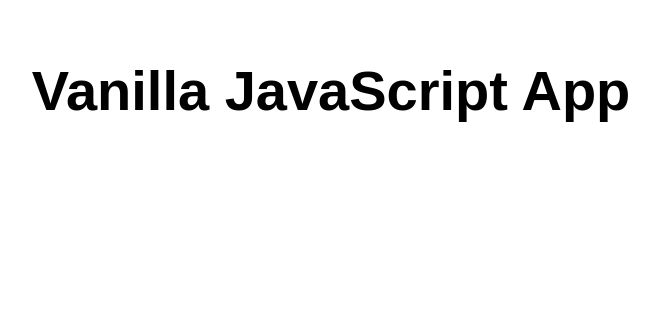
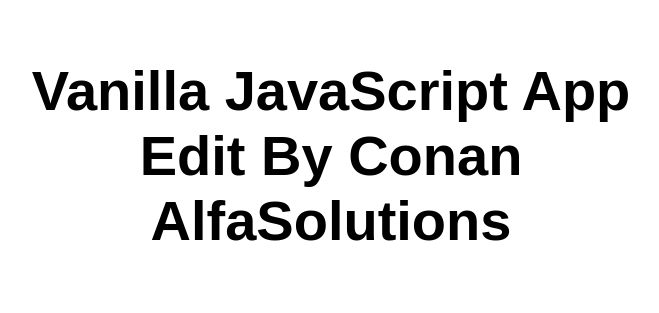
Before and after one commit to conan-vandenbossche/my-first-static-web-app, a website: page src/index.html in a window 1280 px wide. Shown: the whole page, without its empty margins (309-968 px from the left). Drawn offline with Linux system fonts and the light colour scheme.

Commit message:
Update index.html

```diff
--- a/src/index.html
+++ b/src/index.html
@@ -5,12 +5,12 @@
   <meta charset="UTF-8">
   <meta name="viewport" content="width=device-width, initial-scale=1.0">
   <link rel="stylesheet" href="styles.css">
-  <title>Vanilla JavaScript App</title>
+  <title>Vanilla JavaScript App Edit By Conan AlfaSolutions</title>
 </head>
 
 <body>
   <main>
-    <h1>Vanilla JavaScript App</h1>
+    <h1>Vanilla JavaScript App Edit By Conan AlfaSolutions</h1>
   </main>
 </body>
 
```
